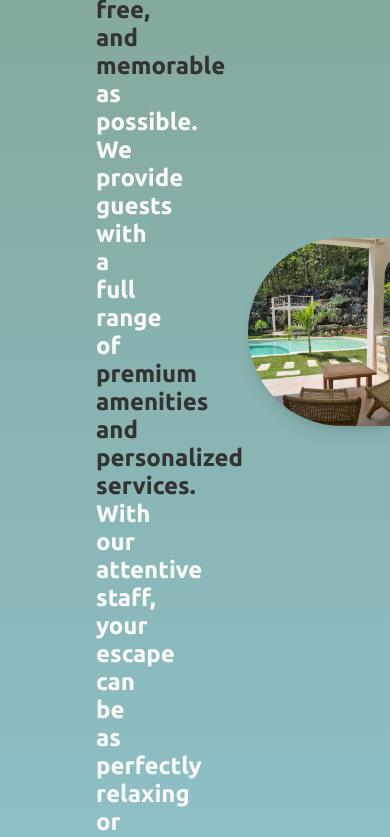
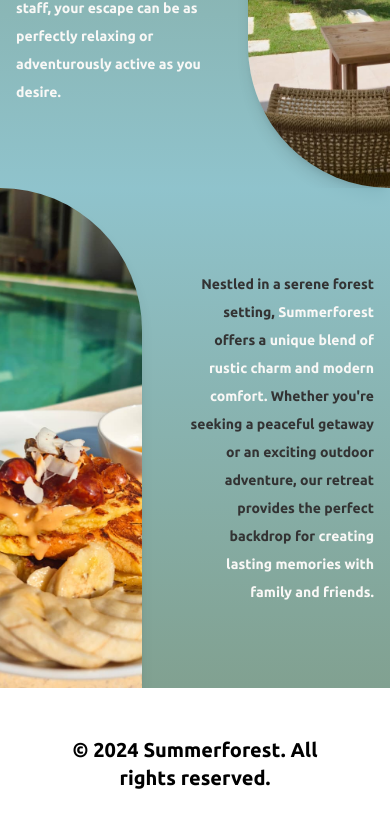
Before and after one commit to MosesJulian/summerforest, a Next.js app: page / in a window 390 px wide. Shown: the part 1156-1993 px from the top of the page. Built offline with nearby package versions, Linux system fonts and the light colour scheme.

Commit message:
feat:made the about section somewhat responsive (need improvements later)

```diff
--- a/components/About.tsx
+++ b/components/About.tsx
@@ -24,18 +24,22 @@ const About = () => {
         <section className="flex flex-col overflow-x-hidden">
             <div
             data-inviewport="fade-slide-left"
-            className="grid grid-cols-5 gap-6 items-center justify-center bg-linear-to-b from-primary/60 to-secondary/60">
-                <p className="text-2xl leading-7 text-text-secondary col-span-3 text-left px-24 font-semibold">
+            className="gap-6 items-center justify-between bg-linear-to-b from-primary/60 to-secondary/60 grid grid-cols-5">
+                <p className="text-sm lg:text-2xl leading-7 text-text-secondary text-left px-4 lg:px-24 font-semibold col-span-3">
                     <span className="text-text">Summerforest</span> is dedicated to ensuring your retreat is as <span className="text-text">comfortable, hassle-free, and memorable</span> as possible. We provide guests with a full range of <span className="text-text">premium amenities and personalized services.</span> With our attentive staff, your escape can be as perfectly relaxing or adventurously active as you desire.
 
                 </p>
-                <Image src="/start1.jpeg" alt="About Summerforest" width={800} height={500} className="rounded-l-full shadow-lg col-span-2" />
+                <div className="relative w-full h-125 col-span-2">
+                    <Image src="/start1.jpeg" alt="About Summerforest" fill className="object-cover rounded-bl-full shadow-lg h-full" />
+                </div>
             </div>
             <div
             data-inviewport="fade-slide-right"
-            className="grid grid-cols-3 gap-6 items-center justify-center bg-linear-to-b from-secondary/60 to-primary/60">
-                <Image src="/start2.jpeg" alt="About Summerforest" width={800} height={500} className="rounded-r-full shadow-lg col-span-1" />
-                <p className="text-2xl leading-7 text-text col-span-2 text-right px-24 font-semibold">
+            className="gap-6 items-center justify-between bg-linear-to-b from-secondary/60 to-primary/60 grid grid-cols-5">
+                <div className="relative w-full h-125 col-span-2">
+                    <Image src="/start2.jpeg" alt="About Summerforest" fill className="object-cover rounded-tr-full shadow-lg h-full" />
+                </div>
+                <p className="text-sm lg:text-2xl leading-7 text-text text-right px-4 lg:px-24 font-semibold col-span-3">
                     Nestled in a serene forest setting, <span className="text-text-secondary">Summerforest</span> offers a <span className="text-text-secondary">unique blend of rustic charm and modern comfort.</span> Whether you&apos;re seeking a peaceful getaway or an exciting outdoor adventure, our retreat provides the perfect backdrop for <span className="text-text-secondary">creating lasting memories with family and friends.</span>
                 </p>
             </div>
```
